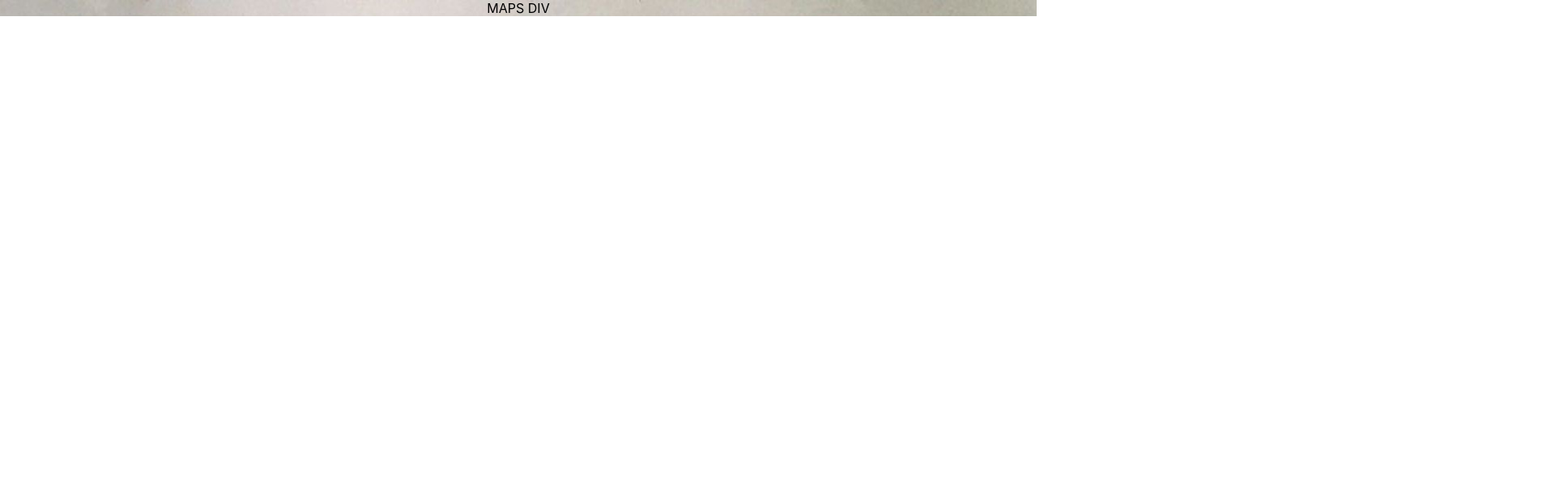
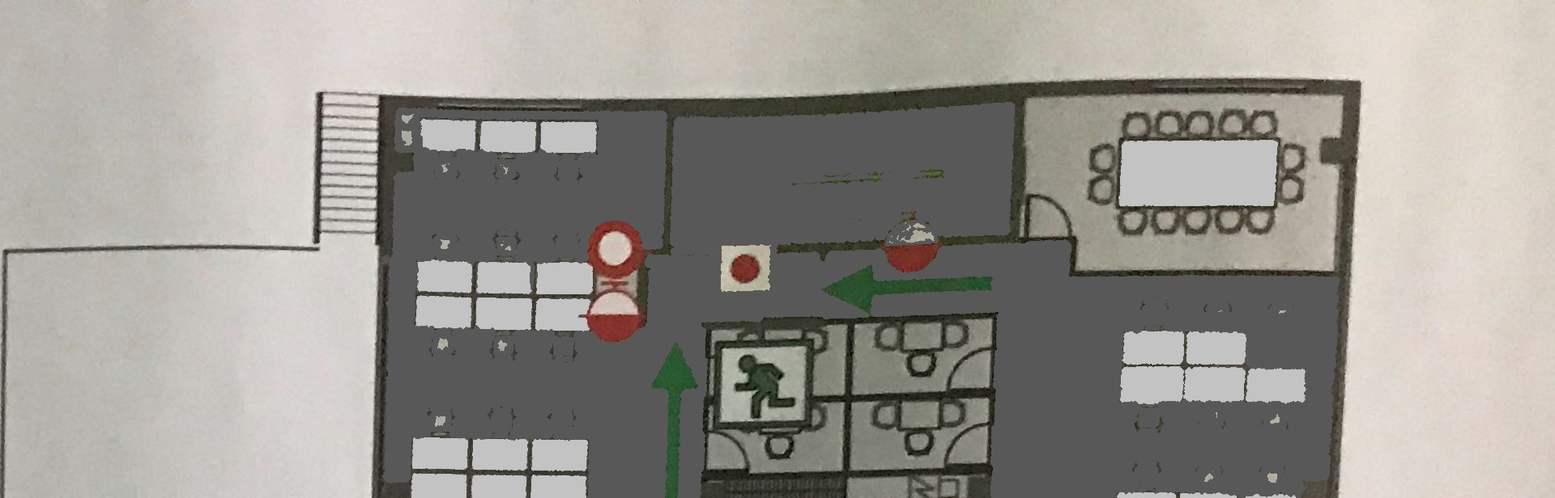
Before and after one commit to mantasrad/officemap, a React (Create React App) app: page / in a window 1280 px wide. Shown: the top 616 px of the page at 81% size, 1920 px wide, since content can reach past the window. Built offline with nearby package versions, Linux system fonts and the light colour scheme.

Commit message:
canvas success

```diff
--- a/src/App.css
+++ b/src/App.css
@@ -2,14 +2,17 @@
   text-align: center;
 }
 
-body, html, #root, {
+.hidden {
+  display: none;
+}
+/* .mapdiv{
   height: auto;
-  width:100%
-}
-
-.mapdiv {
+  -webkit-background-size: cover;
+  -moz-background-size: cover;
+  -o-background-size: cover;
+  background-size: cover;
   background-image: url('./officemap.jpg');
-}
+} */
 
 .App-link {
   color: #61dafb;
--- a/src/App.js
+++ b/src/App.js
@@ -9,7 +9,7 @@ class App extends Component {
     return (
       <div className="App">
         <header className="App-header">
-          <Map/>
+        <Map/>
         </header>
       </div>
     );
--- /dev/null
+++ b/src/canvas.js
@@ -0,0 +1,26 @@
+import React, {Component} from 'react'
+import App from './App.js'
+import Employees from './employees.js'
+import Teams from './teams.js'
+
+class Canvas extends React.Component {
+
+  componentDidMount() {
+    const canvas = this.refs.canvas
+    const ctx = canvas.getContext("2d")
+    const img = this.refs.image
+
+    img.onload = () => {
+      ctx.drawImage(img, 0, 0)
+    }
+  }
+  render() {
+      return(
+        <div>
+          <canvas ref="canvas" width={2063} height={2070} />
+          <img ref="image" src={require('./officemap.jpg')} className="hidden" />
+        </div>
+      )
+    }
+  }
+  export default Canvas
--- a/src/map.js
+++ b/src/map.js
@@ -2,18 +2,15 @@ import React, {Component} from 'react'
 import App from './App.js'
 import Employees from './employees.js'
 import Teams from './teams.js'
+import Canvas from './canvas.js'
 
 class Map extends React.Component {
-  // constructor(props) {
-  //     super(props);
-  //     this.state = {
-  //       listOfTeams: []
-  //     };
-  //   }
+
     render () {
+
       return (
         <div>
-        <div className="mapdiv">MAPS DIV</div>
+        <Canvas/>
         </div>
       )
     }
```
